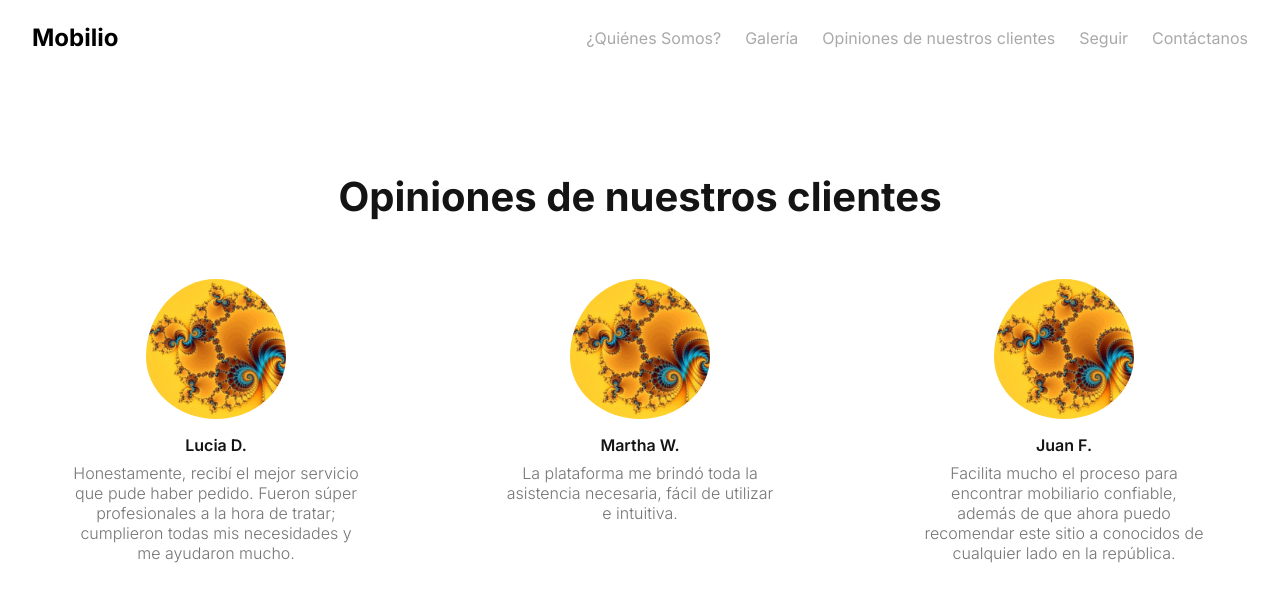
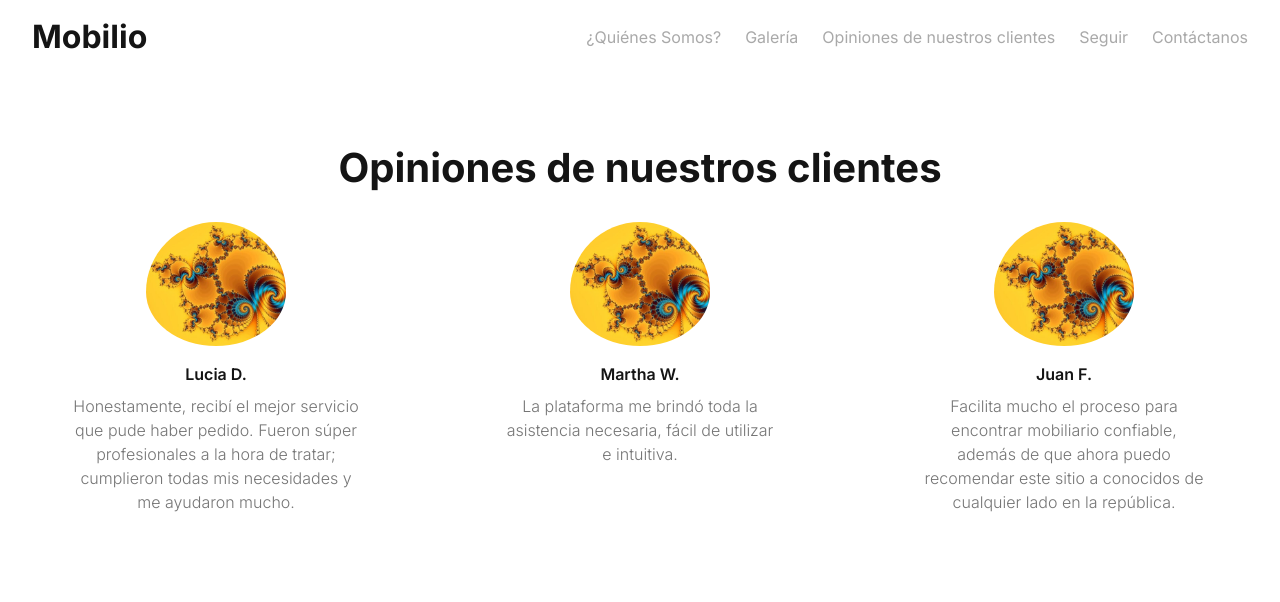
Before and after one commit to Rafael-Anguiano/Mobilio, a Next.js app: page /Opinions in a window 1280 px wide. Shown: the top 602 px of the page. Built offline with nearby package versions, Linux system fonts and the light colour scheme.

Commit message:
Adding Tailwind to the project
Co-authored-by: rulasvrdz <rulasvrdz@gmail.com>
Co-authored-by: JonhyD211 <jonatan.l.r.o.d@gmail.com>

```diff
--- a/app/Galery/page.tsx
+++ b/app/Galery/page.tsx
@@ -4,12 +4,12 @@ const Page = () => {
 
     return <section id="Galery">
         <h2 className="subtitle">Galería</h2>
-        <div className="galery">
+        {/* <div className="galery">
             <Image src="/images/1.jpg" alt="Imagen 1" width={1066} height={600} className="galery-image" />
             <Image src="/images/2.jpg" alt="Imagen 1" width={1066} height={600} className="galery-image" />
             <Image src="/images/1.jpg" alt="Imagen 1" width={1066} height={600} className="galery-image" />
             <Image src="/images/2.jpg" alt="Imagen 1" width={1066} height={600} className="galery-image" />
-        </div>
+        </div> */}
     </section>
 }
 
--- a/app/Opinions/page.tsx
+++ b/app/Opinions/page.tsx
@@ -3,7 +3,7 @@ import Image from "next/image";
 const Page: React.FC = () => {
     return <section id="Opinions">
         <h2 className="subtitle">Opiniones de nuestros clientes</h2>
-        <div className="cards">
+        <div className="cards sm:flex-col md:flex-row">
             <div className="person-card">
                 <Image className="person-image" src="/images/2.jpg" alt="Foto de cliente" width={100} height={100} />
                 <text className="person-name">Lucia D.</text>
--- a/app/globals.css
+++ b/app/globals.css
@@ -1,6 +1,6 @@
-/* @tailwind base; */
-/* @tailwind components; */
-/* @tailwind utilities; */
+@tailwind base;
+@tailwind components;
+@tailwind utilities;
 
 * {
   scrollbar-width: thin;
@@ -52,6 +52,13 @@ body {
 .menu-item:hover,
 .menu-item:active  {
   color:black;
+}
+
+h1 {
+  padding-block: 0.6rem;
+  font-size: 2rem;
+  font-weight: bold;
+  color: #141414;
 }
 
 section {
@@ -165,7 +172,7 @@ input:focus {
 
 .cards {
   display: flex;
-  flex-direction: row;
+  flex-direction: column;
   justify-content: space-between;
   align-items: flex-start;
   gap: 1.5rem;
--- a/app/layout.tsx
+++ b/app/layout.tsx
@@ -6,8 +6,8 @@ import NavigationBar from "./components/NavigationBar";
 const inter = Inter({ subsets: ["latin"] });
 
 export const metadata: Metadata = {
-  title: "Create Next App",
-  description: "Generated by create next app",
+  title: "Mobilio",
+  description: "Mobilio - Muebles a tu medida",
 };
 
 export default function RootLayout({
```
